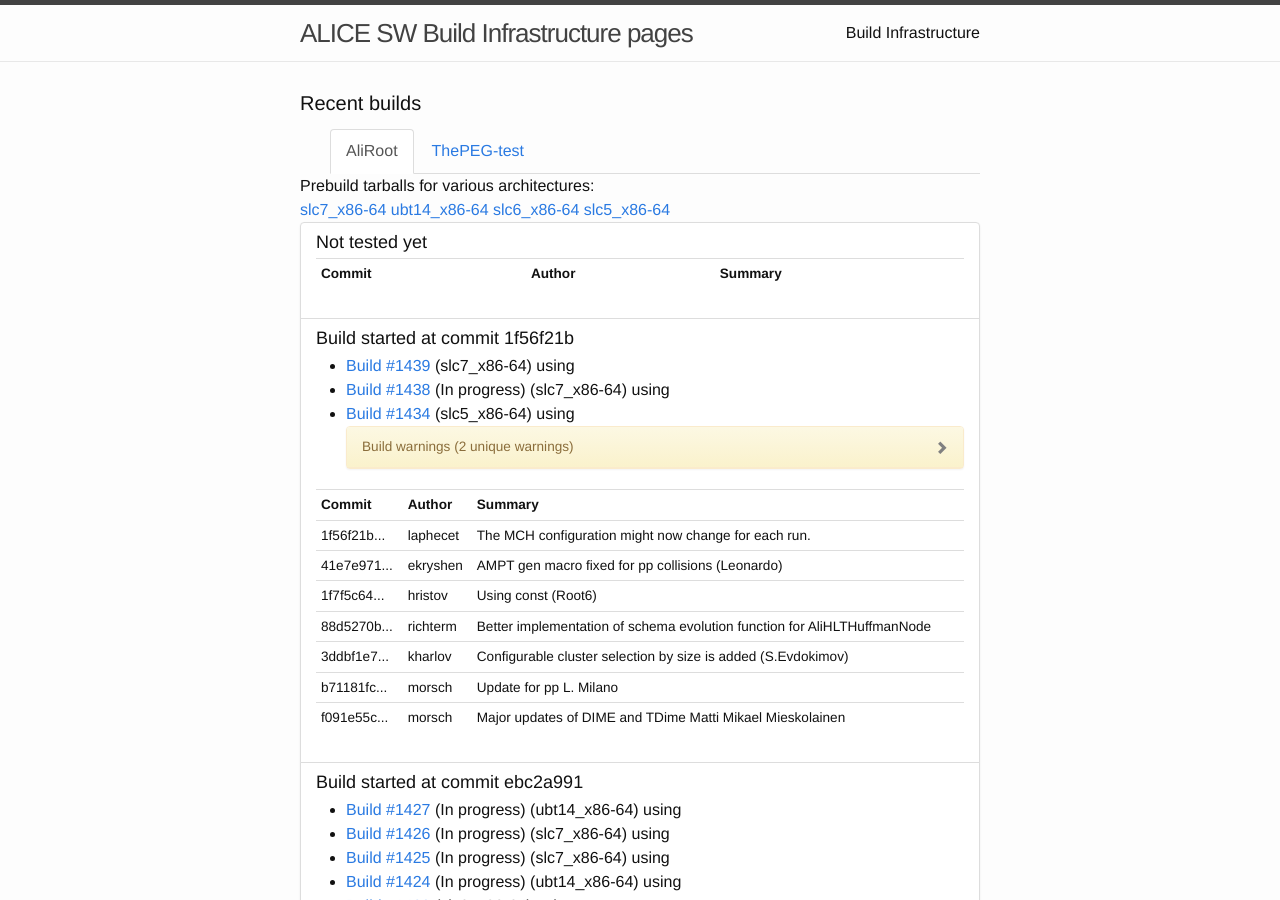
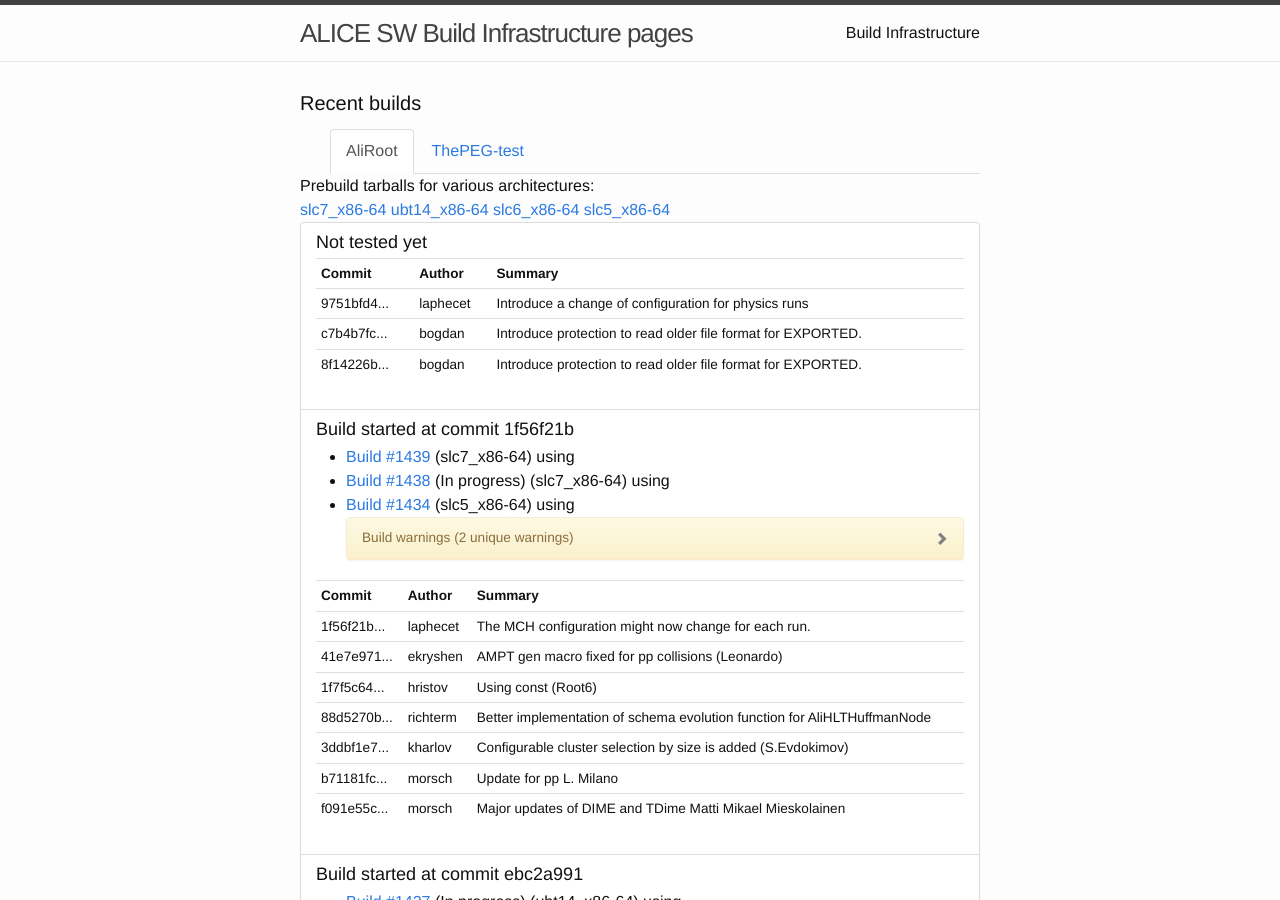
Before and after one commit to alisw/alisw.github.io, a Jekyll site: the page built from index.html, in a window 1280 px wide and 900 px high. Built offline with Jekyll 4.4.1, drawn with Linux system fonts in a browser that asks for light colours; nearby versions of some CDN libraries.

Commit message:
Updated results.

```diff
--- a/_data/commits-aliroot-master.yaml
+++ b/_data/commits-aliroot-master.yaml
@@ -1,3 +1,18 @@
+-
+ commit: "9751bfd47d77c40f9391d5aa15ebac05feee5219"
+ message: >-
+    Introduce a change of configuration for physics runs
+ author: !!str laphecet
+-
+ commit: "c7b4b7fc1b247ee9682e2414043d47d298039bb6"
+ message: >-
+    Introduce protection to read older file format for EXPORTED.
+ author: !!str bogdan
+-
+ commit: "8f14226b7d26042ca85f6ec1859114b623ad86ad"
+ message: >-
+    Introduce protection to read older file format for EXPORTED.
+ author: !!str bogdan
 -
  commit: "1f56f21bacbb2613f2eadfc146fc72e07386ec06"
  message: >-
```
